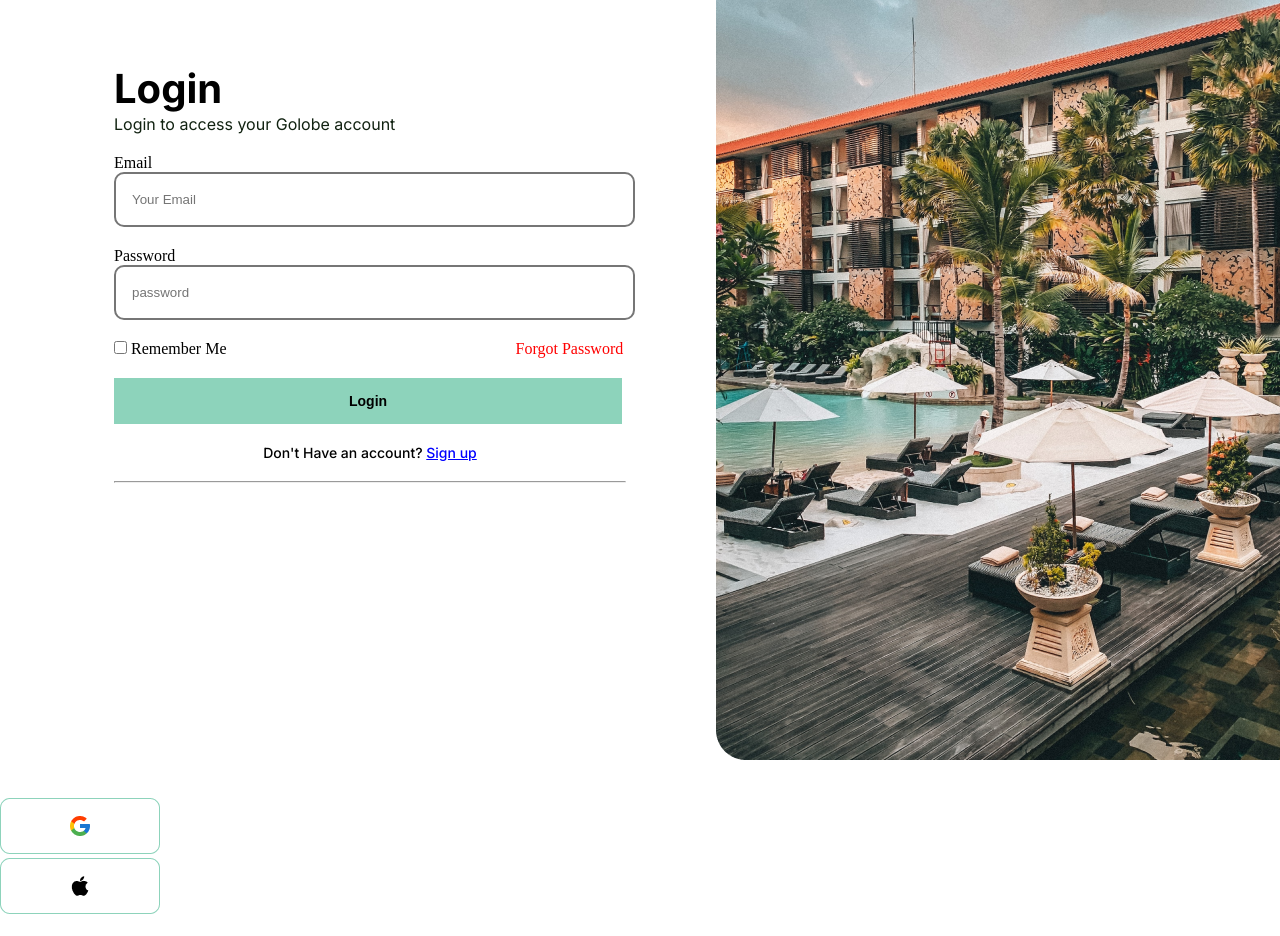
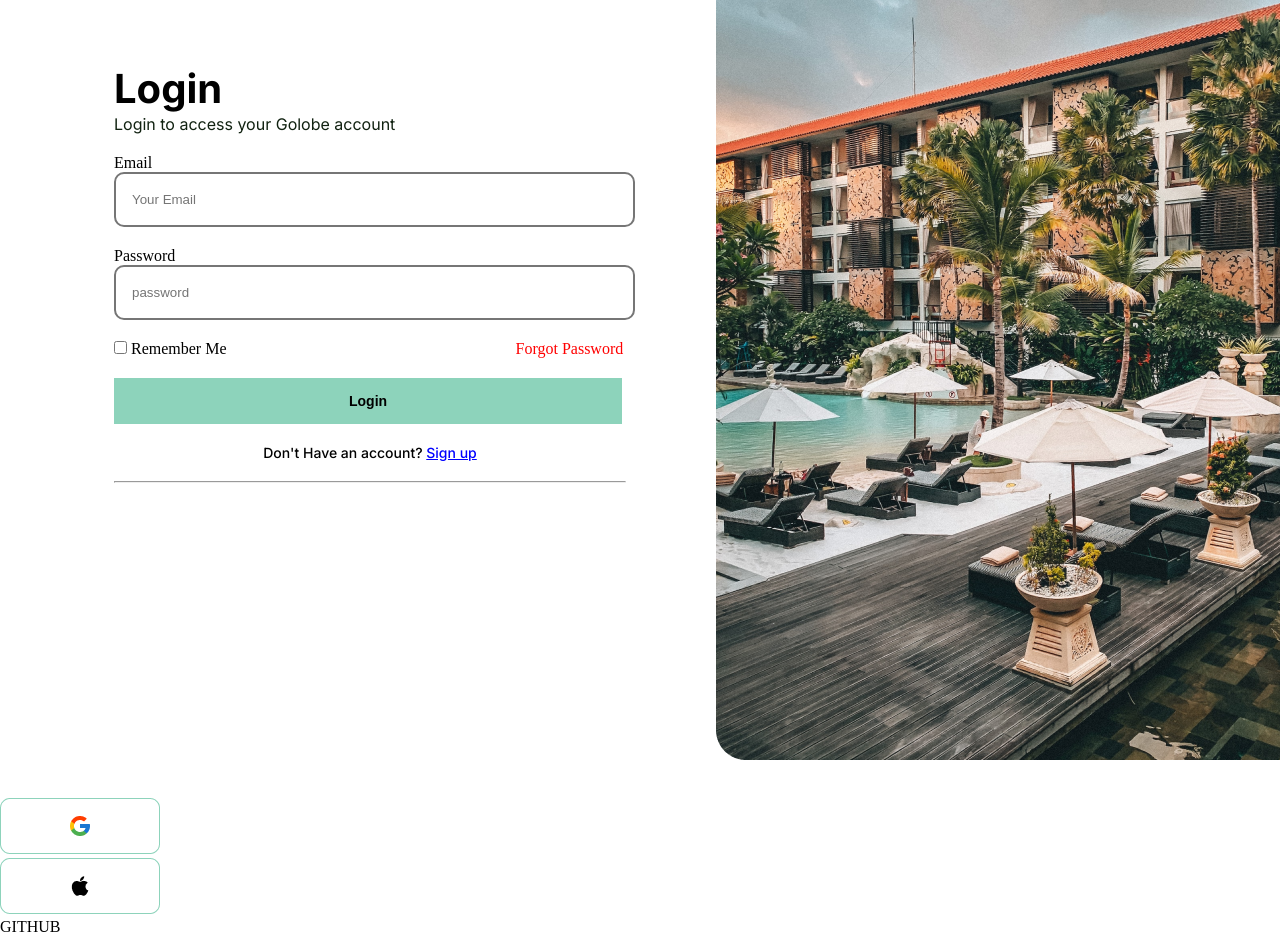
Before and after one commit to Jekobukhrashvili/Registration-Form2, a plain HTML site: page index.html in a window 1280 px wide. Shown: the part 189-1125 px from the top of the page. Drawn offline with Linux system fonts and the light colour scheme.

Commit message:
Update paragraph line

```diff
--- a/index.html
+++ b/index.html
@@ -85,5 +85,6 @@
 
       </div>
     </main>
+    <P>GITHUB</P>
   </body>
 </html>
```
